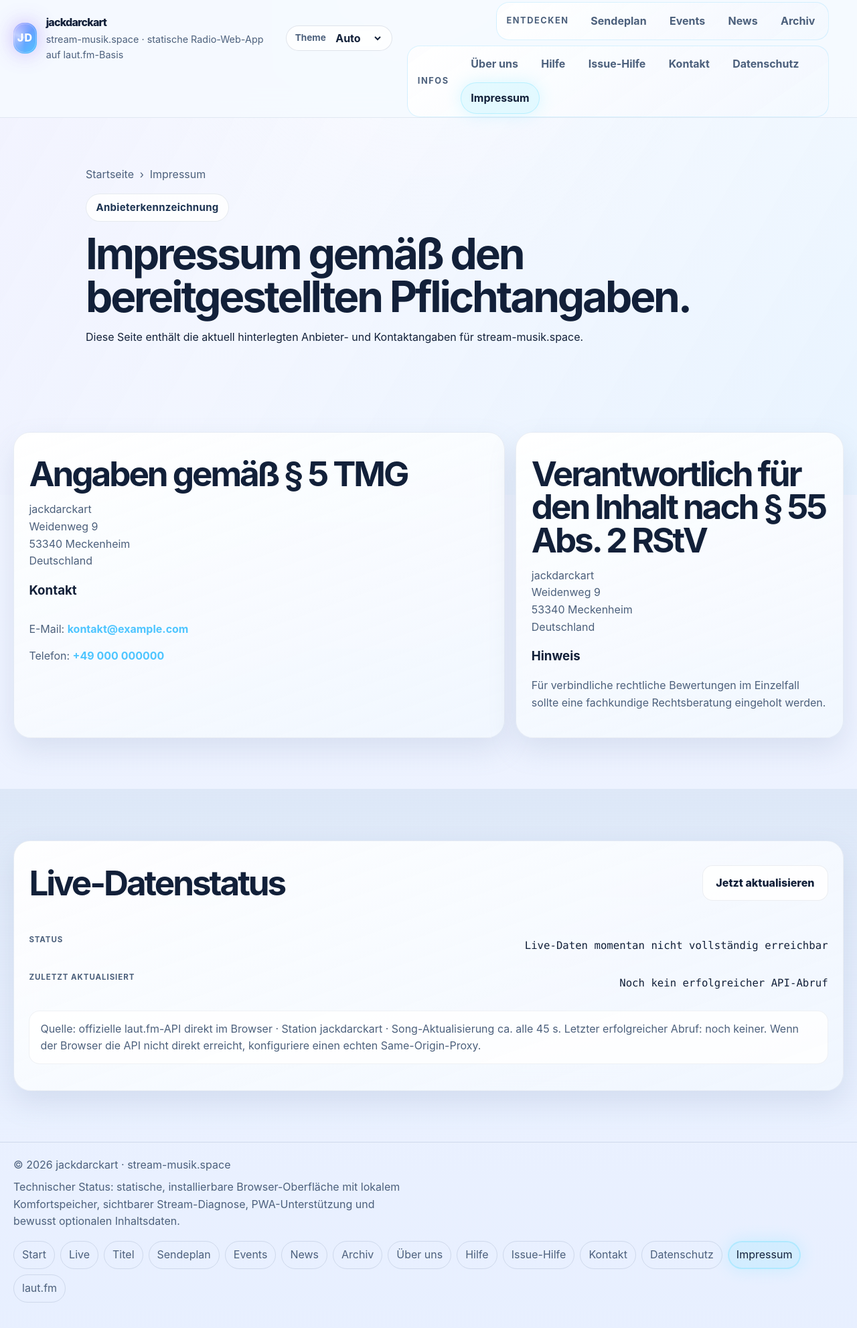
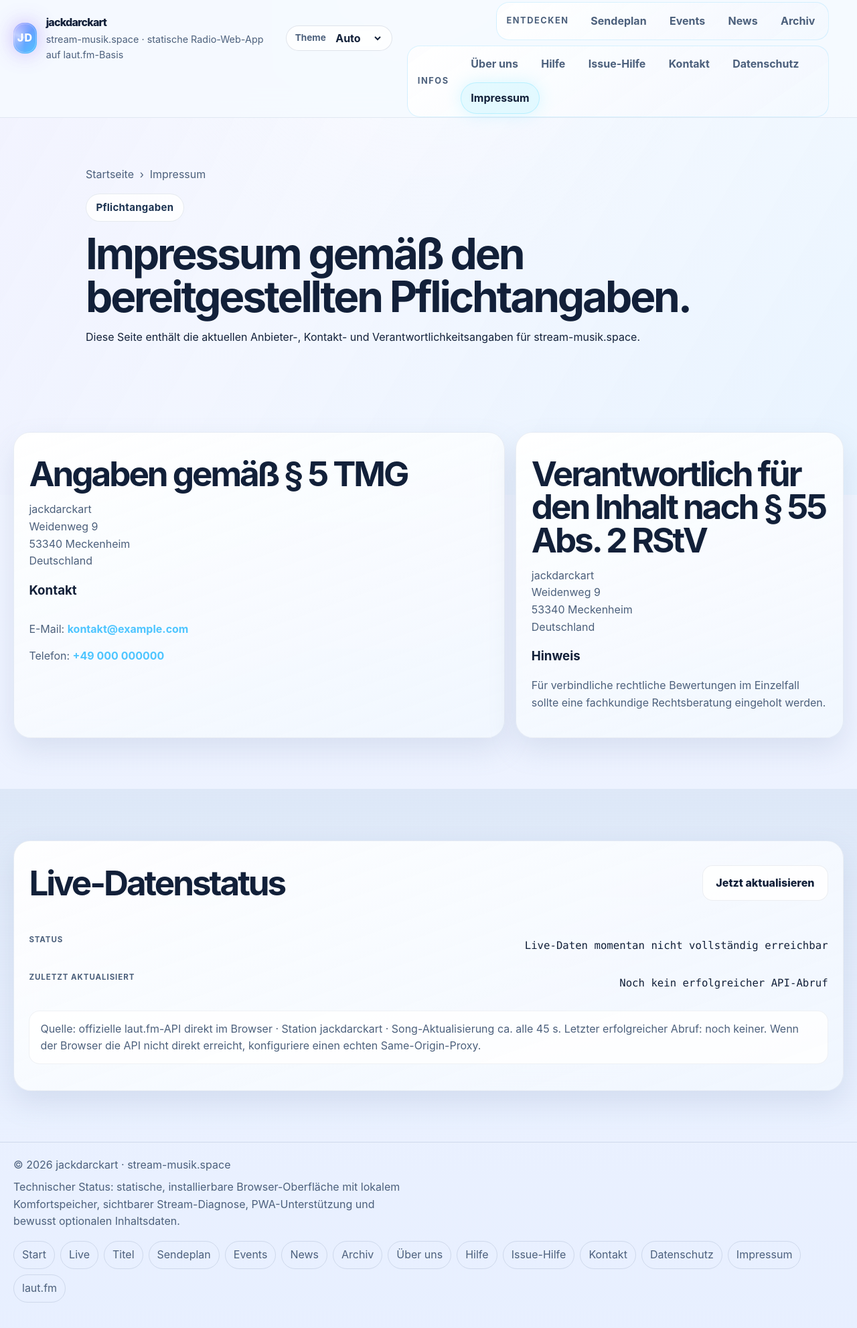
Before and after one commit to jackdarckart/jackdarckart, a plain HTML site: page impressum.html in a window 1280 px wide. Shown: the part 61-2044 px from the top of the page at 67% size. Drawn offline with Linux system fonts and the light colour scheme; no server answers.

Commit message:
Fix impressum page to replace placeholder content with actual legal page content

```diff
--- a/impressum.html
+++ b/impressum.html
@@ -66,9 +66,9 @@
     <li aria-current="page">Impressum</li>
   </ol>
 </nav>
-      <span class="eyebrow">Anbieterkennzeichnung</span>
+      <span class="eyebrow">Pflichtangaben</span>
       <h1>Impressum gemäß den bereitgestellten Pflichtangaben.</h1>
-      <p>Diese Seite enthält die aktuell hinterlegten Anbieter- und Kontaktangaben für stream-musik.space.</p>
+      <p>Diese Seite enthält die aktuellen Anbieter-, Kontakt- und Verantwortlichkeitsangaben für stream-musik.space.</p>
     </div>
   </section>
   <section class="section" data-reveal>
@@ -77,7 +77,7 @@
         <h2>Angaben gemäß § 5 TMG</h2>
         <p>jackdarckart<br>Weidenweg 9<br>53340 Meckenheim<br>Deutschland</p>
         <h3>Kontakt</h3>
-        <p>E-Mail: <a class="content-link" href="mailto:kontakt@example.com">kontakt@example.com</a><br>Telefon: <a class="content-link" href="tel:+49000000000">+49 000 000000</a></p>
+        <p>E-Mail: <a class="content-link" href="mailto:kontakt@example.com">kontakt@example.com</a><br>Telefon: <a class="content-link" href="tel:+490000000000">+49 000 000000</a></p>
       </article>
       <article class="panel content-panel">
         <h2>Verantwortlich für den Inhalt nach § 55 Abs. 2 RStV</h2>
@@ -115,7 +115,7 @@
       <p class="footer-status">Technischer Status: statische, installierbare Browser-Oberfläche mit lokalem Komfortspeicher, sichtbarer Stream-Diagnose, PWA-Unterstützung und bewusst optionalen Inhaltsdaten.</p>
     </div>
     <nav class="footer-nav" aria-label="Footer-Navigation">
-      <a href="./index.html">Start</a><a href="./live.html">Live</a><a href="./titel.html">Titel</a><a href="./sendeplan.html">Sendeplan</a><a href="./events.html">Events</a><a href="./news.html">News</a><a href="./archiv.html">Archiv</a><a href="./ueber-uns.html">Über uns</a><a href="./hilfe.html">Hilfe</a><a href="./issue-hilfe.html">Issue-Hilfe</a><a href="./kontakt.html">Kontakt</a><a href="./datenschutz.html">Datenschutz</a><a href="./impressum.html" aria-current="page" class="is-current">Impressum</a><a href="https://laut.fm/jackdarckart" target="_blank" rel="noopener noreferrer">laut.fm</a>
+      <a href="./index.html">Start</a><a href="./live.html">Live</a><a href="./titel.html">Titel</a><a href="./sendeplan.html">Sendeplan</a><a href="./events.html">Events</a><a href="./news.html">News</a><a href="./archiv.html">Archiv</a><a href="./ueber-uns.html">Über uns</a><a href="./hilfe.html">Hilfe</a><a href="./issue-hilfe.html">Issue-Hilfe</a><a href="./kontakt.html">Kontakt</a><a href="./datenschutz.html">Datenschutz</a><a href="./impressum.html" aria-current="page">Impressum</a><a href="https://laut.fm/jackdarckart" target="_blank" rel="noopener noreferrer">laut.fm</a>
     </nav>
   </div>
 </footer>
```
